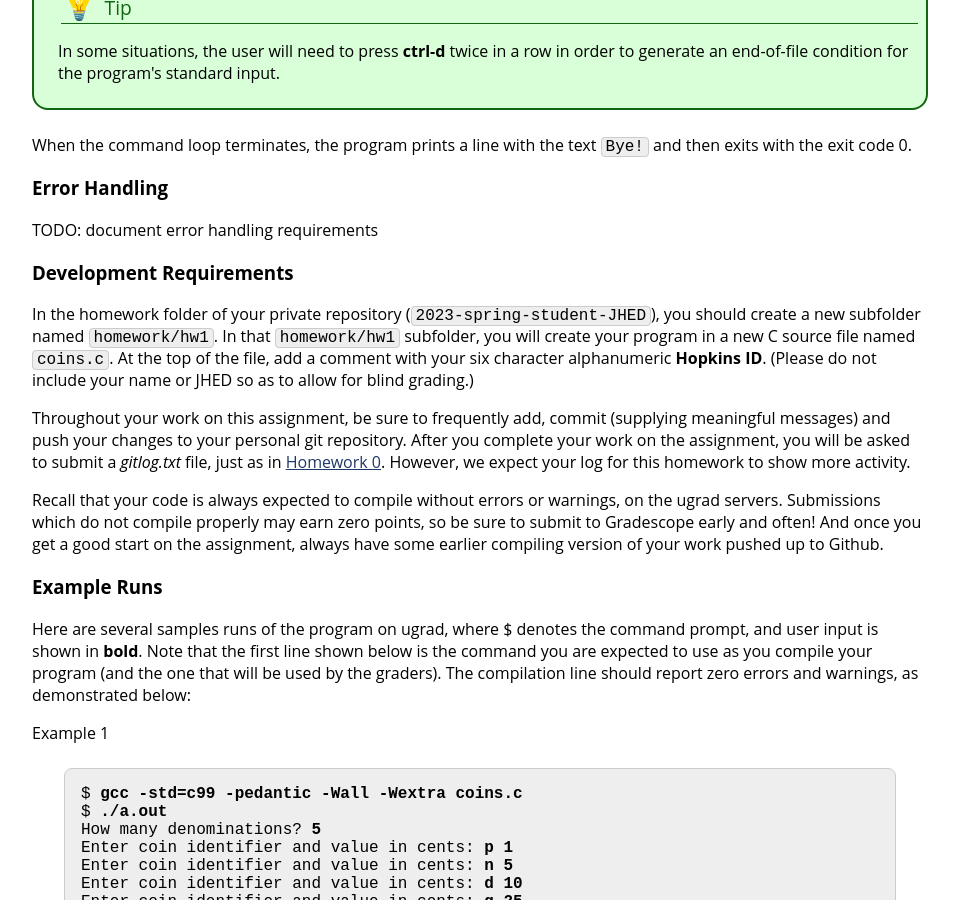
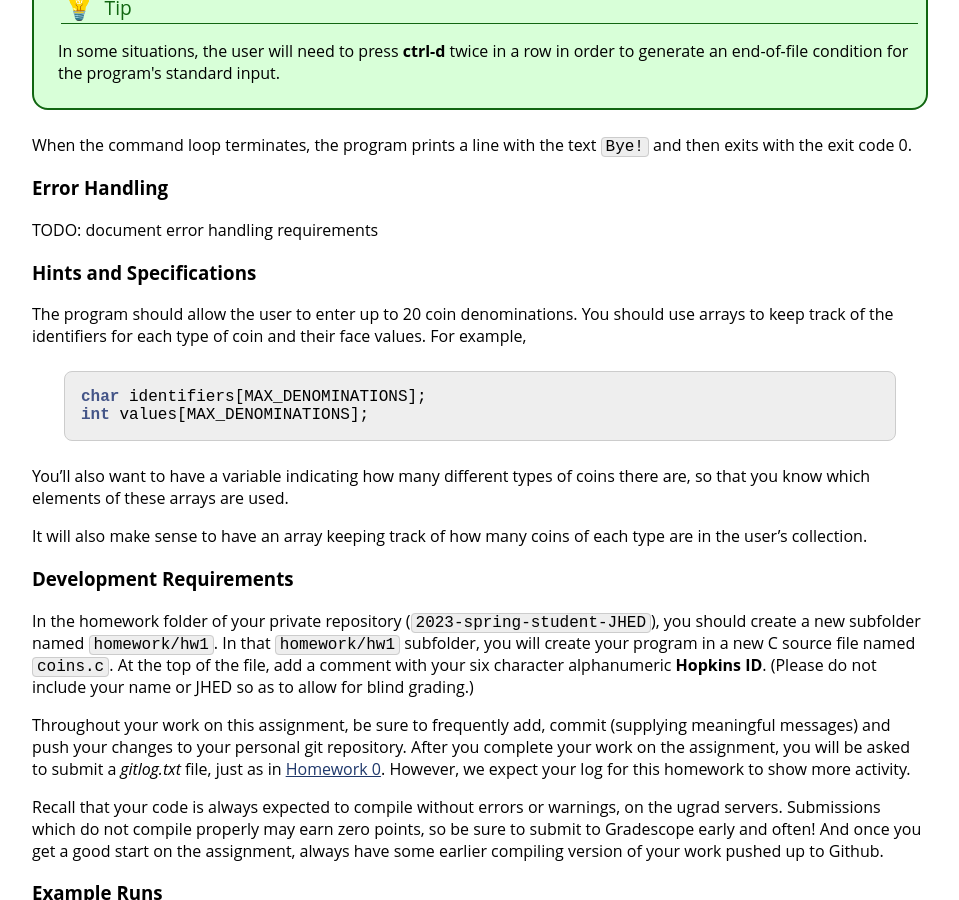
Before and after one commit to vivek-booshan/cs220-sp23, a Jekyll site: the page built from assign/hw1.md, in a window 1280 px wide and 900 px high, scrolled down 1500 px. Shown: the whole window, without its empty margins (160-1119 px from the left). Built offline with Jekyll 4.4.1, drawn with Linux system fonts in a browser that asks for light colours.

Commit message:
add hints and specifications section

````diff
--- a/assign/hw1.md
+++ b/assign/hw1.md
@@ -97,6 +97,24 @@ text `Bye!` and then exits with the exit code 0.
 ### Error Handling
 
 TODO: document error handling requirements
+
+### Hints and Specifications
+
+The program should allow the user to enter up to 20 coin denominations.
+You should use arrays to keep track of the identifiers for each type of
+coin and their face values. For example,
+
+```c
+char identifiers[MAX_DENOMINATIONS];
+int values[MAX_DENOMINATIONS];
+```
+
+You'll also want to have a variable indicating how many different types
+of coins there are, so that you know which elements of these arrays are
+used.
+
+It will also make sense to have an array keeping track of how many coins
+of each type are in the user's collection.
 
 ### Development Requirements
 
````
